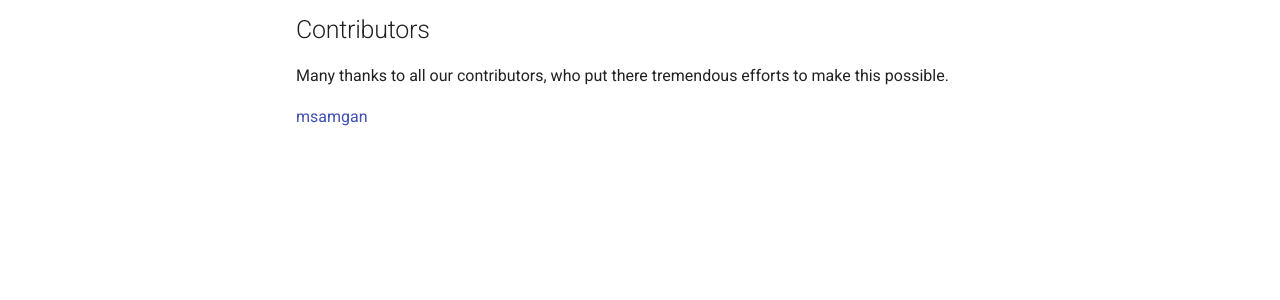
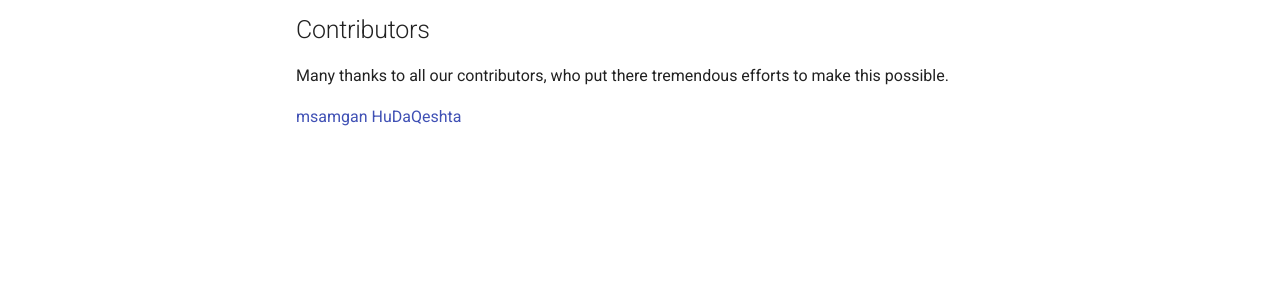
Before and after one commit to 3rd-planet/framework-x, an MkDocs documentation site: the page built from docs/resources.md, in a window 1280 px wide. Shown: the part 427-727 px from the top of the page. Built offline with MkDocs 1.6.1 and Material for MkDocs 9.7.7, drawn with Linux system fonts in a browser that asks for light colours.

Commit message:
update contributors list

```diff
--- a/docs/resources.md
+++ b/docs/resources.md
@@ -17,3 +17,4 @@ Express api boilerplate comprised of the following resources
 Many thanks to all our contributors, who put there tremendous efforts to make this possible.
 
 [msamgan](https://github.com/msamgan/)
+[HuDaQeshta](https://github.com/HuDaQeshta/)
```
